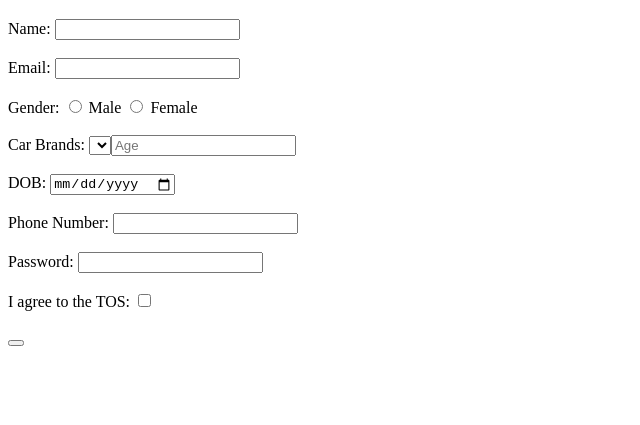
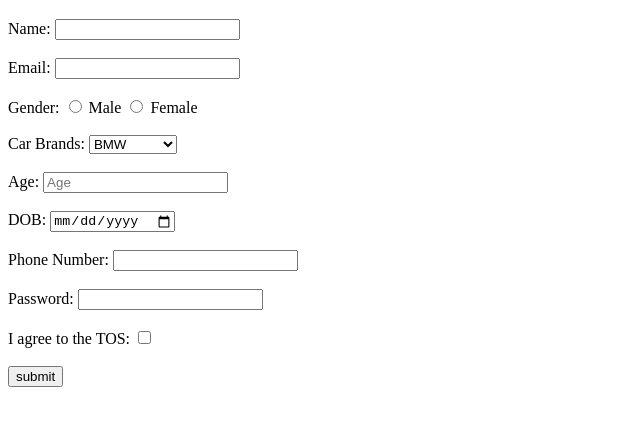
Before and after one commit to acciojob/signup-form-car-Ankita-shrivastav, a website: page main.html in a window 1280 px wide. Shown: the part 61-486 px from the top of the page, without its empty margins (0-640 px from the left). Drawn offline with Linux system fonts and the light colour scheme.

Commit message:
created a submission

```diff
--- a/main.html
+++ b/main.html
@@ -23,10 +23,10 @@
 		<label for="gender_f">Female</label><br><br>
 
 		<label for="cars">Car Brands:</label>
-		<Select type="cars" id="cars" name="cars" required placheholder="--Please choose an option--"><br><br>
+		<select id="cars" name="cars" required placheholder="--Please choose an option--"><option>BMW</option><option>Lamborgini</option></select><br><br>
 
 		<label for="age">Age:</label>
-			<input type="Number" id="age" name="age" required placeholder="Age"><br><br>
+		<input type="Number" id="age" name="age" required placeholder="Age"><br><br>
 
 		<label for="dob">DOB:</label>
 		<input type="Date" id="dob" name="dob" required><br><br>
@@ -40,7 +40,7 @@
 		<label for="tos">I agree to the TOS:</label>
 		<input type="Checkbox" id="tos" name="I agree to the TOS" required><br><br>
 
-		<button type="submit" value="submit">
+		<button type="submit">submit</button>
 	</form>
     <script type="text/javascript" src="./script.js">
 </script>
```
